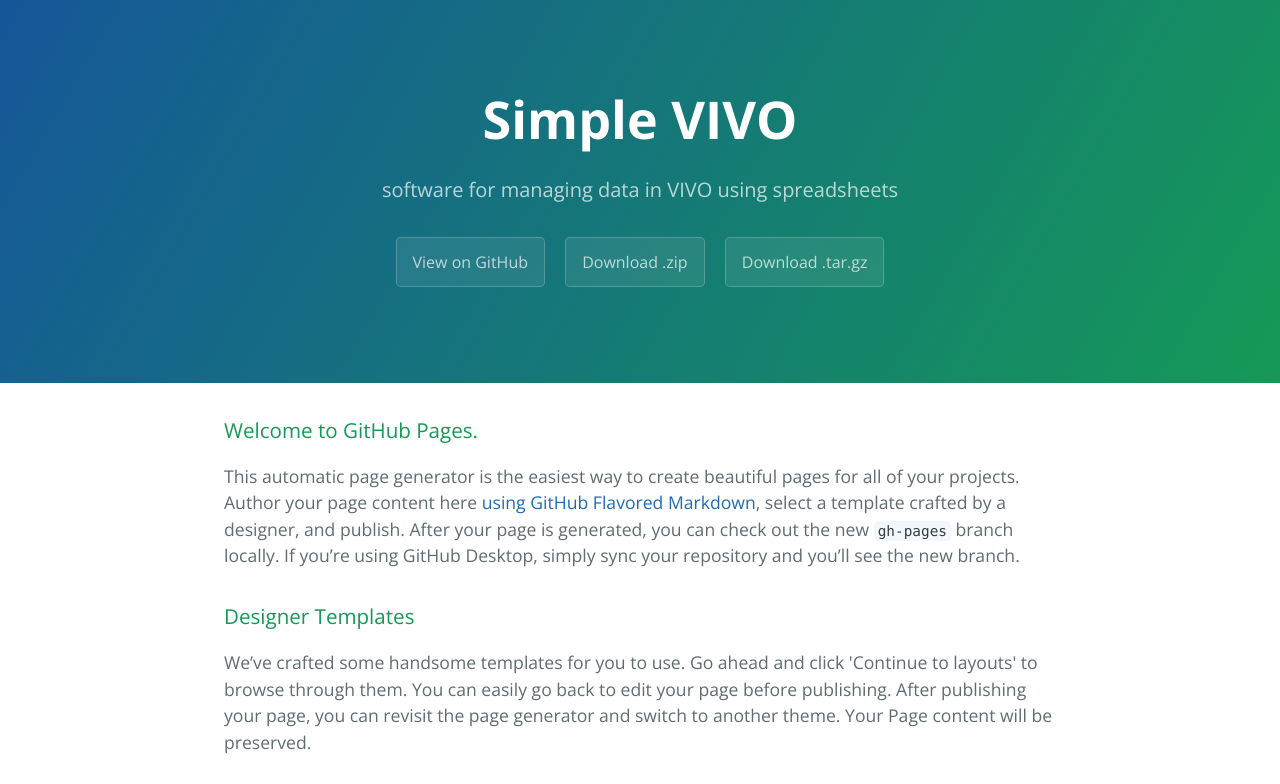
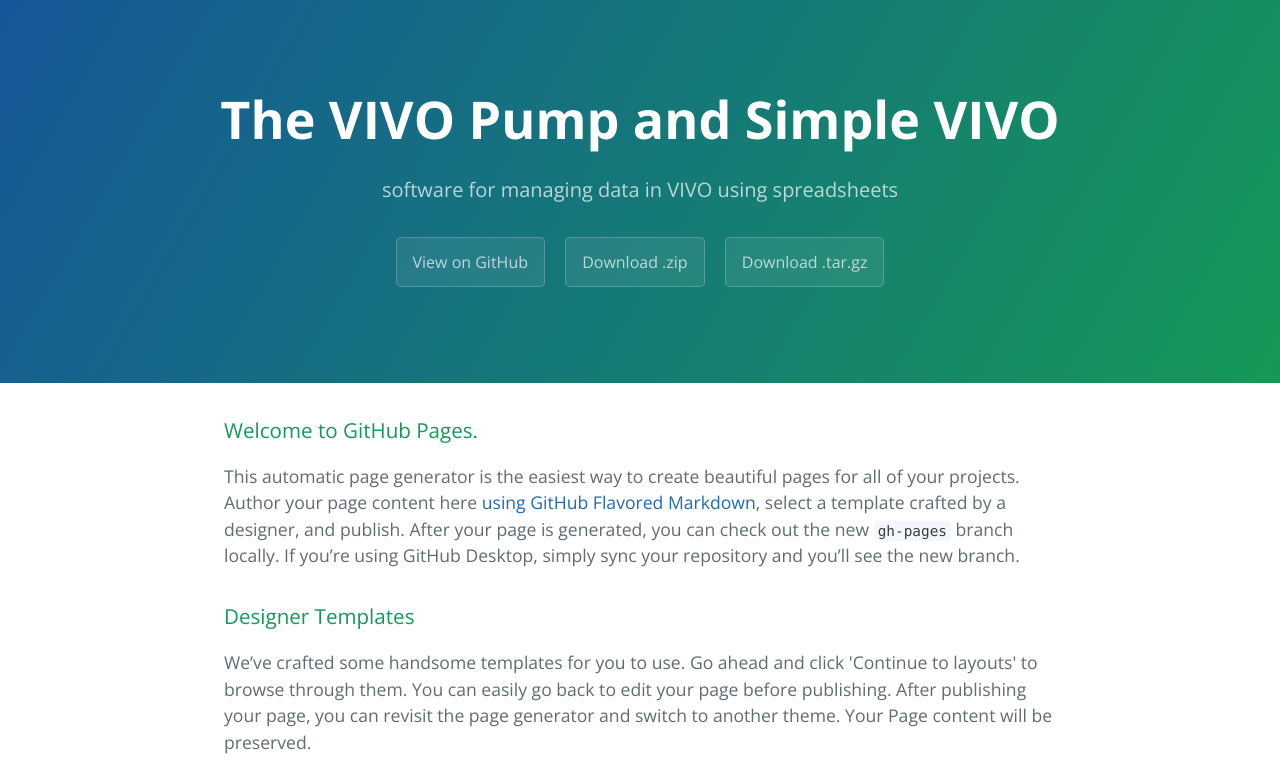
Before and after one commit to mconlon17/vivo-pump, a plain HTML site: page index.html in a window 1280 px wide. Shown: the top 784 px of the page. Drawn offline with nearby package versions, Linux system fonts and the light colour scheme.

Commit message:
Update index.html

```diff
--- a/index.html
+++ b/index.html
@@ -11,7 +11,7 @@
   </head>
   <body>
     <section class="page-header">
-      <h1 class="project-name">Simple VIVO</h1>
+      <h1 class="project-name">The VIVO Pump and Simple VIVO</h1>
       <h2 class="project-tagline">software for managing data in VIVO using spreadsheets</h2>
       <a href="https://github.com/mconlon17/vivo-pump" class="btn">View on GitHub</a>
       <a href="https://github.com/mconlon17/vivo-pump/zipball/master" class="btn">Download .zip</a>
```
